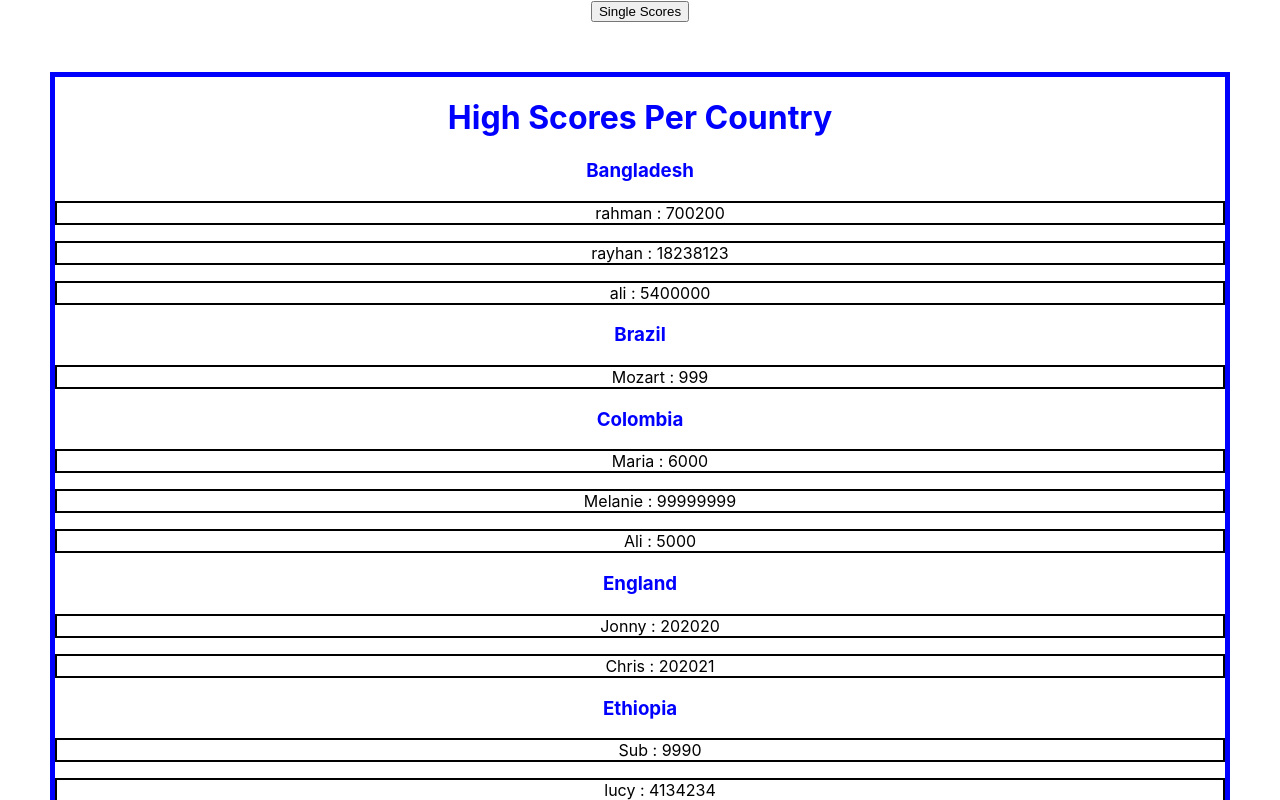
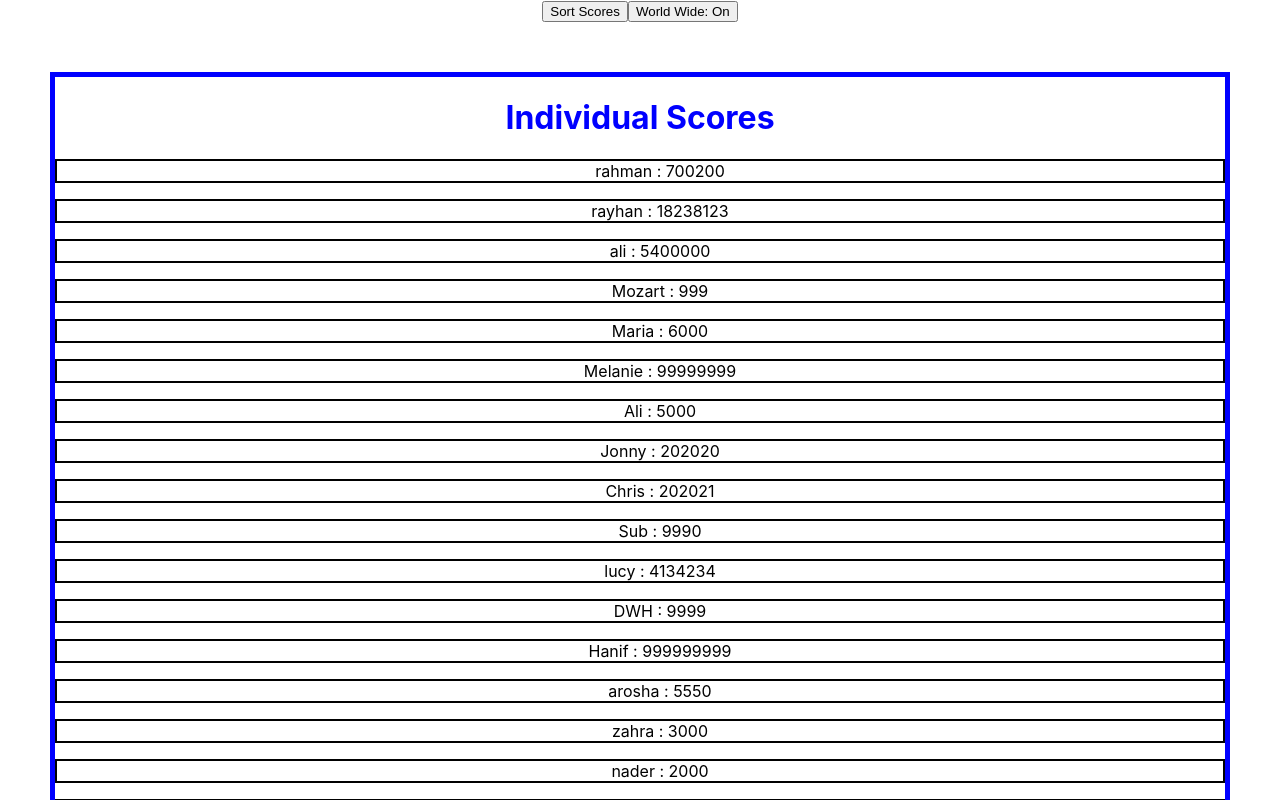
Before and after one commit to bradley-mubenga/cyf-BRADLEY-MUBENGA-scores, a React (Create React App) app: page / in a window 1280 px wide. Shown: the top 800 px of the page. Built offline with nearby package versions, Linux system fonts and the light colour scheme.

Commit message:
Level 5 Done

```diff
--- a/src/App.js
+++ b/src/App.js
@@ -4,9 +4,11 @@ import HighScoreTable from './HighScoreTable';
 import allCountryScores from './scores';
 import Single from './Single';
 
-import { useState, useEffect } from 'react';
+import { useState } from 'react';
+import WorldWide from './WorldWide';
 
 function App() {
+  //State that sets the order of the scores
   const [ scoreState, setScoreState ] = useState(false);
 
   const scoreSortOrder = () => {
@@ -19,14 +21,28 @@ function App() {
     }
   }
 
+  //State that displays worldwide data on mount and then changes if button is clicked
+  const [ isWorldWide, setWorldWide ] = useState(false);
+
+  const changeWorldWide = () => {
+    if (isWorldWide) {
+      setWorldWide(false);
+    }
+
+    else {
+      setWorldWide(true);
+    }
+  }
+
   return (
     <div className="App">
       <Single showSingleScores={scoreSortOrder} />
+      <WorldWide changeWorldWide={changeWorldWide} isWorldWide={isWorldWide}/>
 
       <div className="outerBox">
-        <h1>High Scores Per Country</h1>
+        <h1> { isWorldWide ? "High Scores Per Country" : "Individual Scores"}</h1>
 
-        <HighScoreTable scoresData={allCountryScores} scoreState={scoreState}/>
+        <HighScoreTable scoresData={allCountryScores} scoreState={scoreState} isWorldWide={isWorldWide} />
       </div>
     </div>
   );
--- a/src/HighScoreTable.jsx
+++ b/src/HighScoreTable.jsx
@@ -5,7 +5,7 @@ import React, { useState, useEffect } from 'react';
 import PlayerScore from './PlayerScore';
 
 //Score Board Functional Component With The Scores Data Passed As A Prop.
-export default function ScoreBoard({ scoresData, scoreState }) {
+export default function ScoreBoard({ scoresData, scoreState, isWorldWide }) {
     //The current state of the data, is there data present in the props or not?
     const [ isData, setData ] = useState(false);
 
@@ -39,7 +39,8 @@ export default function ScoreBoard({ scoresData, scoreState }) {
     //Mappping through the score data and creating the HTML elements.
     let ScoreBoardHTML = scoresData.map((scoreData, index) =>
         <div className="scoreBox" key={index}>
-            <h3>{ scoreData.name }</h3>
+
+            { isWorldWide ? <h3>{ scoreData.name }</h3> : ""}
             <PlayerScore playerScores={scoreData.scores} scoreState={scoreState}/>
         </div>
     )
--- a/src/Single.jsx
+++ b/src/Single.jsx
@@ -1,8 +1,8 @@
-import React, { useState, useEffect } from 'react'
+import React from 'react'
 
 export default function Single({ showSingleScores }) {
 
     return (
-        <button onClick={showSingleScores}>Single Scores</button>
+        <button onClick={showSingleScores}>Sort Scores </button>
     )
 }
--- /dev/null
+++ b/src/WorldWide.jsx
@@ -0,0 +1,7 @@
+import React from 'react';
+
+export default function WorldWide({isWorldWide, changeWorldWide}) {
+    return (
+        <button onClick={changeWorldWide}>World Wide: { isWorldWide ? "Off" : "On" }</button>
+    )
+}
```
